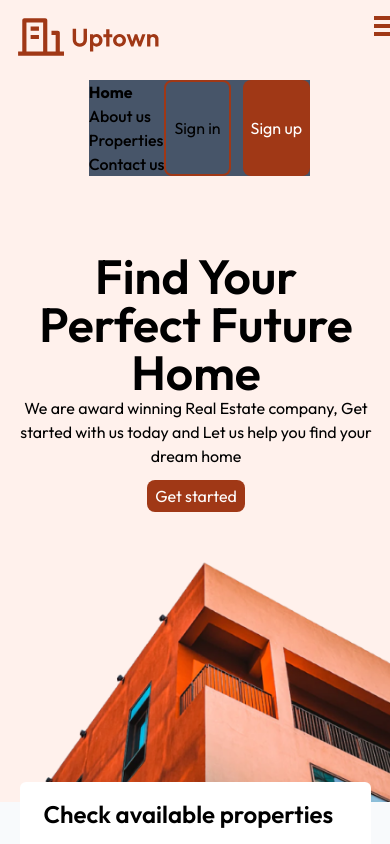
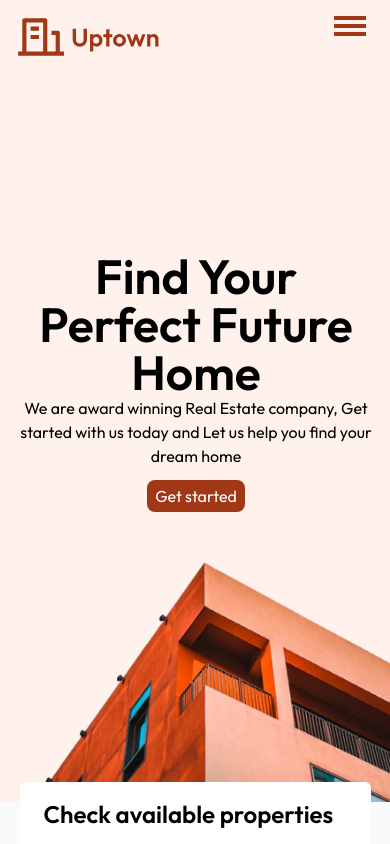
Before and after one commit to Emmidcoder/uptown-react, a React (Create React App) app: page / in a window 390 px wide. Shown: the top 844 px of the page. Built offline with nearby package versions, Linux system fonts and the light colour scheme.

Commit message:
navigation-commit

```diff
--- a/src/component/Footer.js
+++ b/src/component/Footer.js
@@ -13,6 +13,7 @@ const Footer = () => {
                 <div>
                     <img src={facebookIcon} alt="facebook-icon"/>
                 </div>
+
                 <div>
                     <img src={twiterIcon} alt="twiter-icon"/>
                 </div>
--- a/src/component/NavBar.js
+++ b/src/component/NavBar.js
@@ -22,9 +22,9 @@ const NavBar = () => {
                 <img className="w-36 " src={logo} alt="logo" />
             </div>
 
-            <div className="overlay"></div>
-            <nav className="navigation">
-                <div className="flex justify-between">
+            <div className={`overlay ${checked === true ? 'toggle-overlay' : '' }`} onClick={closeNavHandler} ></div>
+            <nav className={`navigation ${checked === true ? 'toggle-navigation' : '' }`}>
+                <div className="w-full flex flex-col md:flex-row md:justify-between gap-6">
                     <ul className="navigation__items">
                         <NavigationLink onCloseNavHandler={closeNavHandler} className="navigation__item font-bold" content="Home" />
                         <NavigationLink onCloseNavHandler={closeNavHandler} className="navigation__item" content="About us" />
--- a/src/index.css
+++ b/src/index.css
@@ -4,6 +4,35 @@
 @tailwind components;
 @tailwind utilities;
 
+@layer utilities {
+    .cos-container {
+        @apply px-4 sm:px-8 md:px-10 bscreen:px-14 lg:px-20
+    }
+
+    .btn-fill {
+        @apply px-2 md:px-6 py-1 md:py-2 bg-primary rounded-lg text-white text-center
+    }
+
+    .btn-round {
+        @apply w-6 h-6 sm:w-8 sm:h-8 flex justify-center items-center border-2 border-primary rounded-full
+    }
+
+    .btn-round-fill {
+        @apply w-6 h-6 sm:w-8 sm:h-8 flex justify-center items-center bg-primary rounded-full text-white
+    }
+
+    .heading2 {
+        @apply text-primary text-xl font-bold
+    }
+
+    .sub-heading2 {
+        @apply text-2xl sm:text-4xl font-semibold mt-3
+    }
+
+    .dot {
+        @apply w-3 h-3 bg-primary rounded-full
+    }
+}
 
 @layer components{
     .body {
@@ -15,7 +44,7 @@
     }
 
     .nav-bar{
-        @apply  pt-3 cos-container flex justify-between items-start
+        @apply  pt-3 cos-container flex justify-between items-start gap-6
     }
 
     .logo {
@@ -23,22 +52,25 @@
     }
 
     .overlay{
-        @apply h-screen w-0 fixed top-0 right-0 backdrop-blur-sm
+        @apply h-screen w-0 fixed top-0 right-0 backdrop-blur-sm duration-100
+    }
+
+    .toggle-overlay{
+        @apply w-screen
     }
 
     .nav__btn{
-        @apply z-10 mt-3 fixed h-7 w-10  md:hidden
+        @apply z-10 mt-3 fixed right-4 h-7 w-10 md:hidden
     }
 
     .checkbox{
         @apply hidden
     }
 
-
     .hand-burger__top,
     .hand-burger__center,
     .hand-burger__bottom{
-        @apply  w-8 h-1 absolute block bg-primary
+        @apply  w-8 h-1 absolute block bg-primary duration-100
     }
 
     .hand-burger__top{
@@ -62,17 +94,15 @@
     }
 
     .navigation {
-        @apply z-10 fixed top-20 right-20 md:top-0 md:right-0 text-start bg-slate-600 md:relative md:grow flex flex-col md:flex-row items-end md:items-stretch md:justify-between
+        @apply z-10 w-60 md:w-max pl-4 py-3 fixed top-20 right-0 md:top-0 md:right-0 text-start md:relative md:grow flex flex-col md:flex-row items-end md:items-stretch md:justify-between bg-secondary-200 md:bg-transparent translate-x-full duration-100
     }
 
-    /* .navigation-small{
-        @apply z-10 h-screen w-0 fixed top-0 right-0 flex backdrop-blur-sm
-    } */
+    .navigation__items {
+        @apply md:w-80 font-medium flex flex-col md:flex-row md:justify-between gap-4
+    }
 
-
-
-    .navigation__items {
-        @apply   font-medium grow flex flex-col md:flex-row md:justify-between md:w-80
+    .toggle-navigation{
+        @apply translate-x-0
     }
 
     /* .navigation__items-small{
@@ -84,7 +114,7 @@
     }  */
 
     .log {
-        @apply flex gap-3 md:font-semibold
+        @apply  flex gap-3 md:font-semibold
     }
 
     .btn-signin {
@@ -247,33 +277,3 @@
         @apply flex items-center gap-3 [&>*]:w-8 sm:[&>*]:w-10
     }
 }
-
-@layer utilities{
-    .cos-container {
-        @apply px-4 sm:px-8 md:px-10 bscreen:px-14 lg:px-20
-    }
-
-    .btn-fill {
-        @apply px-2 md:px-6 py-1 md:py-2 bg-primary rounded-lg text-white text-center
-    }
-
-    .btn-round {
-        @apply w-6 h-6 sm:w-8 sm:h-8 flex justify-center items-center border-2 border-primary rounded-full
-    }
-
-    .btn-round-fill {
-        @apply w-6 h-6 sm:w-8 sm:h-8 flex justify-center items-center bg-primary rounded-full text-white
-    }
-
-    .heading2 {
-        @apply text-primary text-xl font-bold
-    }
-
-    .sub-heading2 {
-        @apply text-2xl sm:text-4xl font-semibold mt-3
-    }
-
-    .dot {
-        @apply w-3 h-3 bg-primary rounded-full
-    }
-}
```
